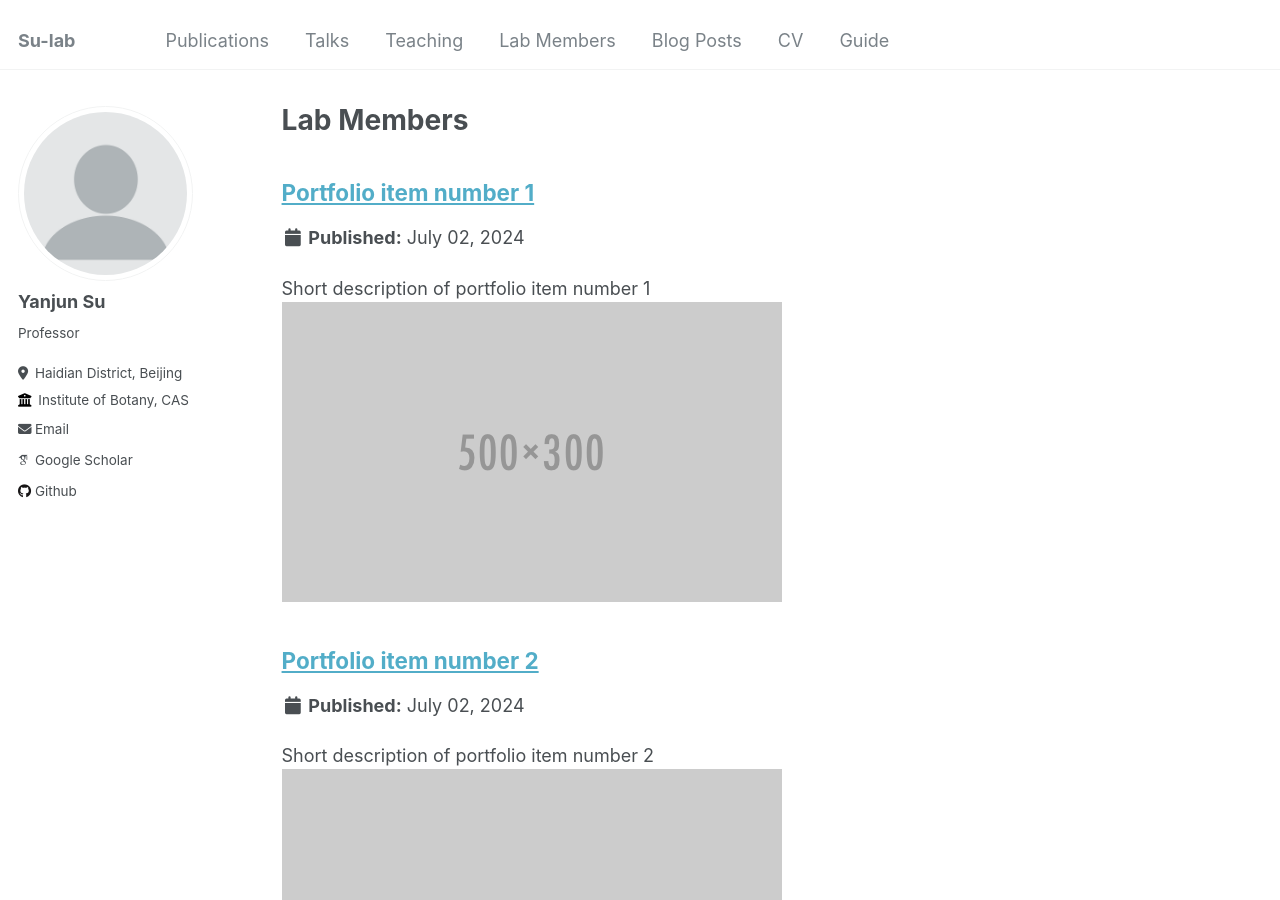
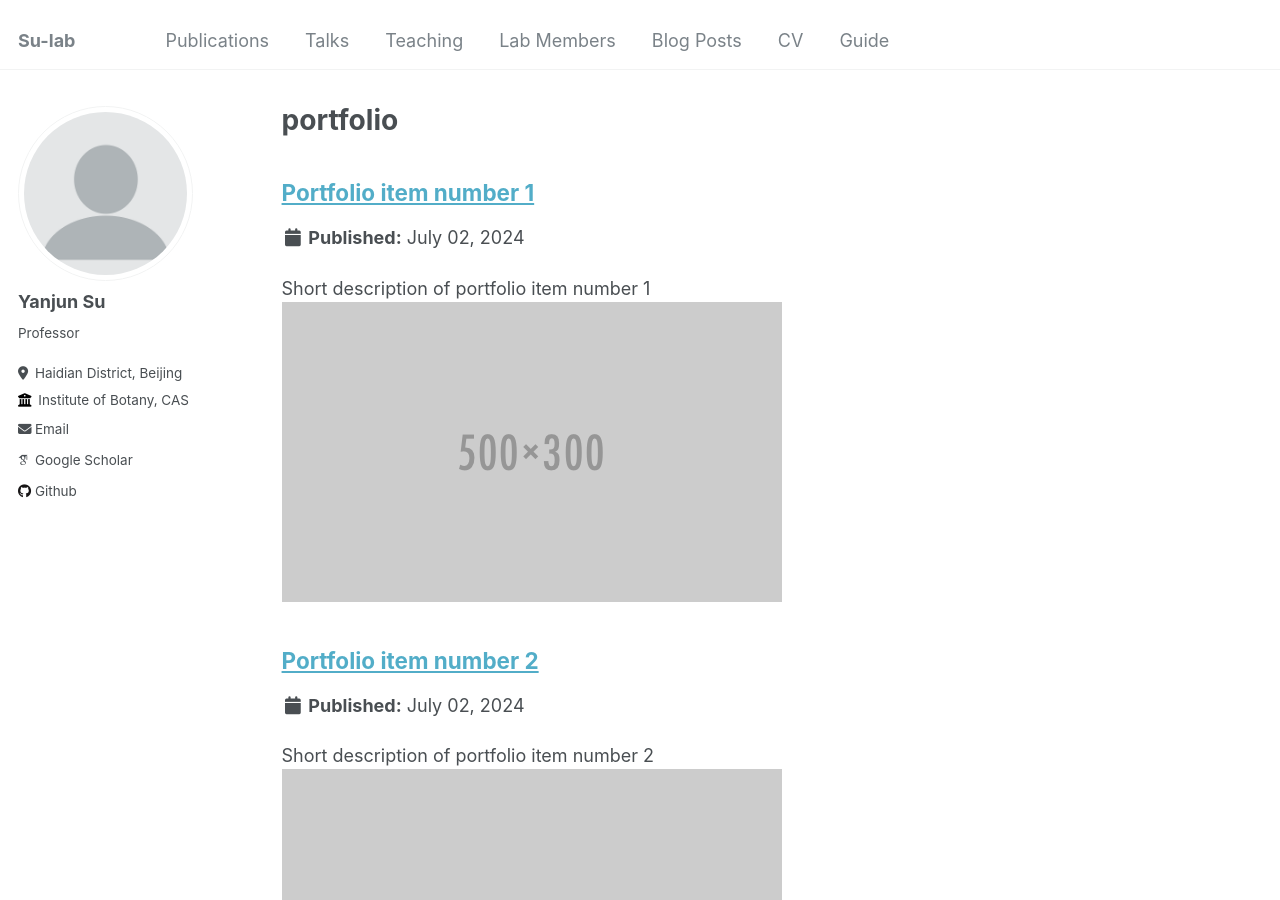
Before and after one commit to krotia/krotia.github.io, a Jekyll site: the page built from _pages/portfolio.html, in a window 1280 px wide and 900 px high. Built offline with Jekyll 4.4.1, drawn with Linux system fonts in a browser that asks for light colours; some web fonts are replaced.

Commit message:
Update portfolio.html

```diff
--- a/_pages/portfolio.html
+++ b/_pages/portfolio.html
@@ -1,6 +1,6 @@
 ---
 layout: archive
-title: "Lab Members"
+title: "portfolio"
 permalink: /portfolio/
 author_profile: true
 ---
```
